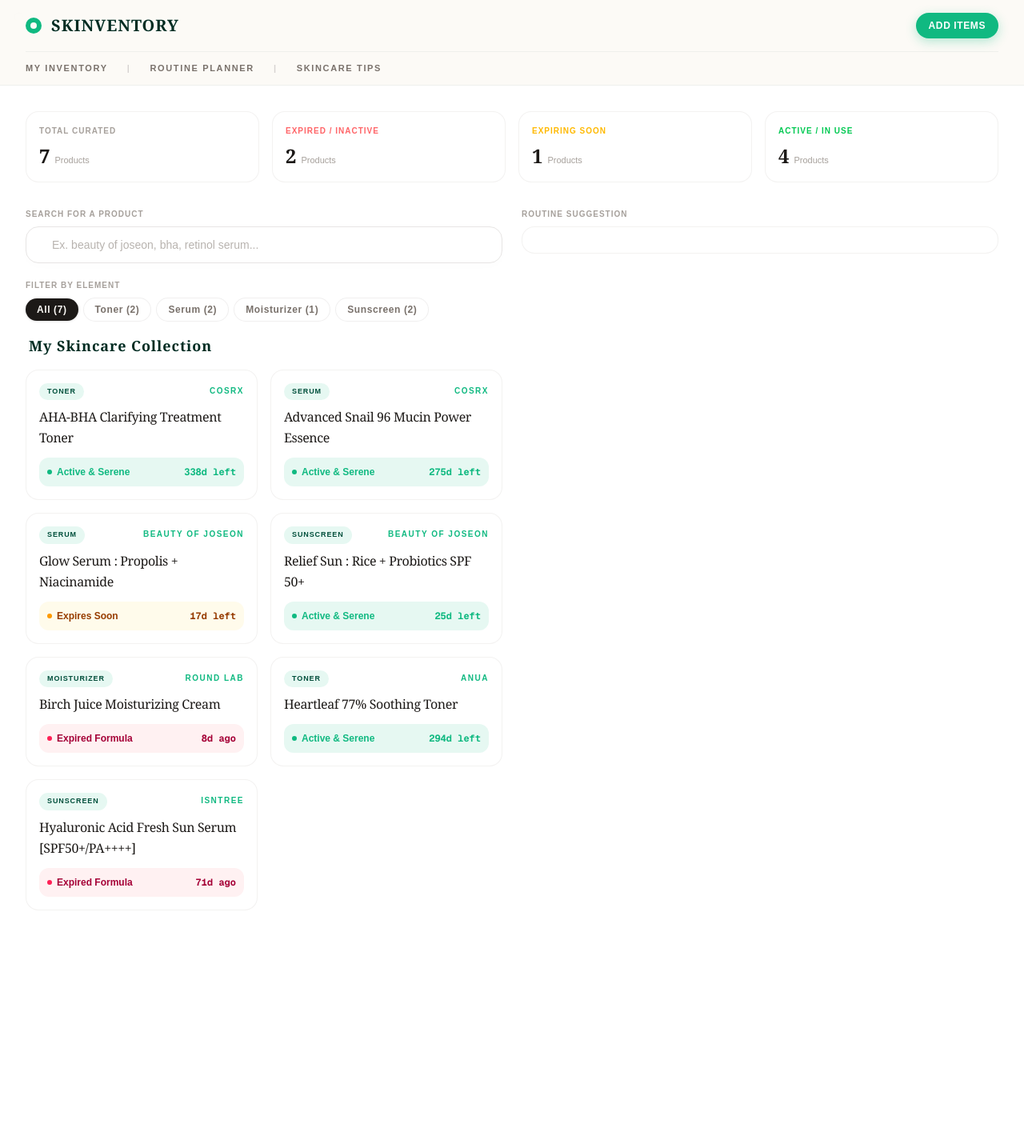
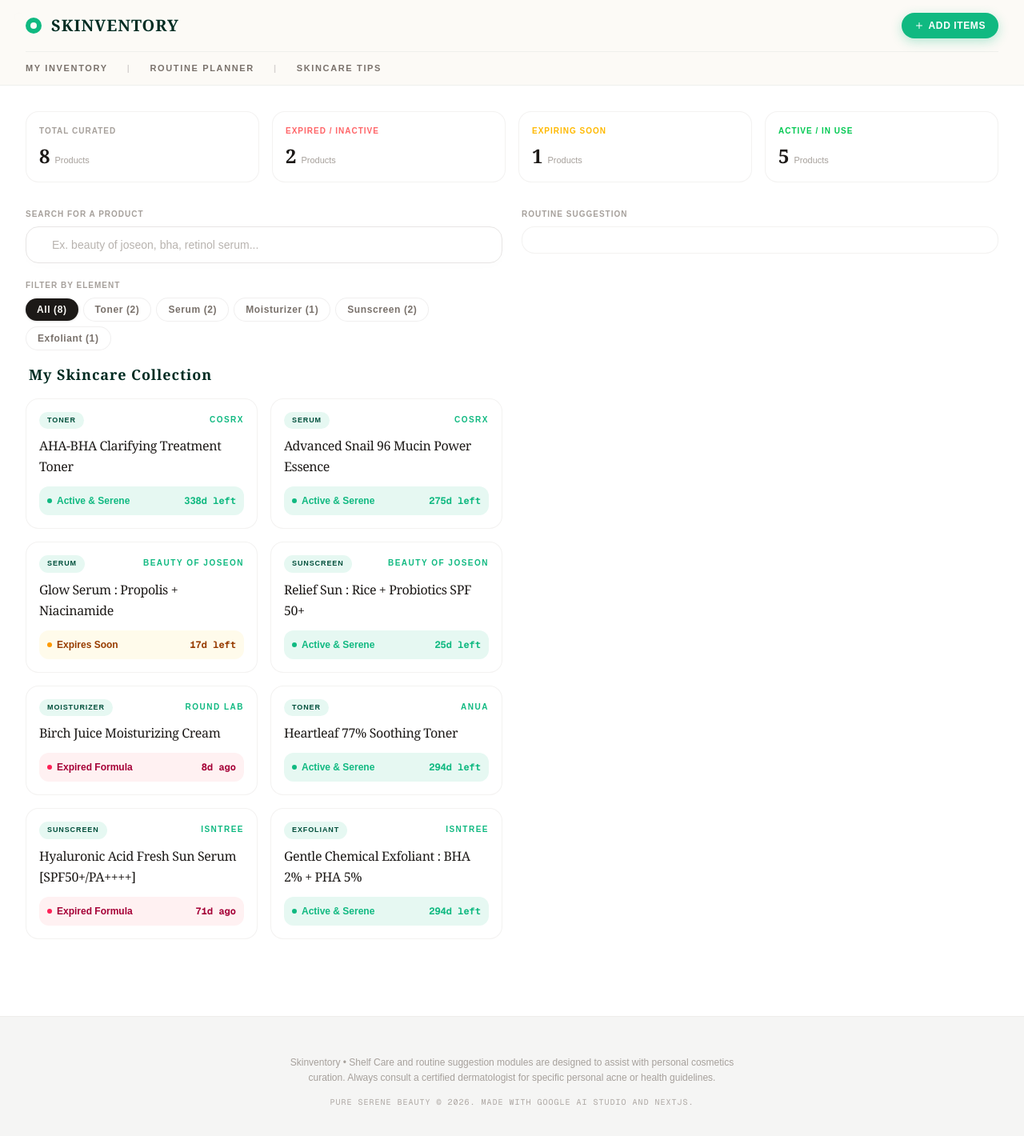
Before and after one commit to faabaf01/skinventory-nextjs, a Next.js app: page / in a window 1280 px wide. Shown: the top 1420 px of the page at 80% size. Before the commit the page ends 1170 px from the top, so only its background shows below. Built offline with nearby package versions, Linux system fonts and the light colour scheme.

Commit message:
add page footer

```diff
--- a/app/page.tsx
+++ b/app/page.tsx
@@ -1,11 +1,12 @@
 "use client";
-import { Search } from "lucide-react";
+import { Plus, Search } from "lucide-react";
 import { ExpiringSoonProduct, SkincareProduct } from "./types";
 import { useState } from "react";
 import StatusCard from "./components/statusCard";
 
 export default function Home() {
   const [searchQuery, setSearchQuery] = useState<string>("");
+  const [showAddForm, setShowAddForm] = useState<boolean>(false);
   const [categoryFilter, setCategoryFilter] = useState<string>("All");
   const products: SkincareProduct[] = [
     {
@@ -91,6 +92,18 @@
       volumeLabel: "100ml",
       notes:
         "Lightweight hydrating sunscreen. Excellent for sensitive skin. No white cast.",
+    },
+    {
+      id: "8",
+      name: "Gentle Chemical Exfoliant : BHA 2% + PHA 5%",
+      brand: "Isntree",
+      category: "Exfoliant",
+      dateOpened: "2025-11-20",
+      paoMonths: 12,
+      expirationDate: "2027-04-18",
+      volumeLabel: "100ml",
+      notes:
+        "Gentle chemical exfoliant. Excellent for sensitive skin. No irritation.",
     },
   ];
 
@@ -179,7 +192,11 @@
               </span>
             </div>
 
-            <button className="px-4 py-2 bg-[#10b981] text-white font-bold rounded-full hover:bg-[#0fa55b] cursor-pointer transition-all text-xs tracking-wider uppercase flex items-center gap-1.5 shadow-[0_4px_14px_rgba(16,185,129,0.3)] hover:shadow-[0_4px_18px_rgba(16,185,129,0.5)] active:scale-95 duration-150">
+            <button
+              className="px-4 py-2 bg-[#10b981] text-white font-bold rounded-full hover:bg-[#0fa55b] cursor-pointer transition-all text-xs tracking-wider uppercase flex items-center gap-1.5 shadow-[0_4px_14px_rgba(16,185,129,0.3)] hover:shadow-[0_4px_18px_rgba(16,185,129,0.5)] active:scale-95 duration-150"
+              onClick={() => setShowAddForm(true)}
+            >
+              <Plus className="w-3 h-3" />
               Add Items
             </button>
           </div>
@@ -220,19 +237,6 @@
             title="Expired / Inactive"
             color="text-red-400"
           />
-          {/* <div className="bg-white border border-stone-200/50 p-4 rounded-2xl flex flex-col justify-between">
-            <span className="text-[10px] uppercase font-bold text-stone-400 tracking-widest">
-              Total Curated
-            </span>
-            <div className="flex items-baseline gap-1.5 mt-2">
-              <span className="text-2xl font-serif font-bold text-stone-900">
-                {products.length}
-              </span>
-              <span className="text-[11px] text-stone-400 font-light">
-                Products
-              </span>
-            </div>
-          </div> */}
           <StatusCard
             products={expiringSoonProducts}
             title="Expiring Soon"
@@ -244,42 +248,6 @@
             color="text-green-500"
           />
         </div>
-        {/* <div className="flex items-baseline gap-1.5 mt-2">
-              <span className="text-2xl font-serif font-bold text-stone-900">
-                {expiredProducts.length}
-              </span>
-              <span className="text-[11px] text-stone-400 font-light">
-                Products
-              </span>
-            </div> */}
-        {/* </div> */}
-        {/* <div className="bg-white border border-stone-200/50 p-4 rounded-2xl flex flex-col justify-between">
-            <span className="text-[10px] uppercase font-bold text-amber-400 tracking-widest">
-              Expiring Soon
-            </span>
-            <div className="flex items-baseline gap-1.5 mt-2">
-              <span className="text-2xl font-serif font-bold text-stone-900">
-                {expiringSoonProducts.length}
-              </span>
-              <span className="text-[11px] text-stone-400 font-light">
-                Formulas
-              </span>
-            </div>
-          </div>
-          <div className="bg-white border border-stone-200/50 p-4 rounded-2xl flex flex-col justify-between">
-            <span className="text-[10px] uppercase font-bold text-green-500 tracking-widest">
-              Active / In Use
-            </span>
-            <div className="flex items-baseline gap-1.5 mt-2">
-              <span className="text-2xl font-serif font-bold text-stone-900">
-                {activeProducts.length}
-              </span>
-              <span className="text-[11px] text-stone-400 font-light">
-                Products
-              </span>
-            </div>
-          </div> */}
-        {/* </div> */}
         {/* <div className="flex flex-col gap-6">
           {criticalNotifications.map(({ product, details }) => (
             <div
@@ -365,39 +333,6 @@
                     </button>
                   );
                 })}
-                {/* <button
-                  onClick={() => setCategoryFilter("Serum")}
-                  className={`px-3.5 py-1.5 rounded-full text-xs font-semibold tracking-wider transition-all cursor-pointer ${
-                    categoryFilter === "Serum"
-                      ? "bg-stone-900 text-[#FCFAF6] shadow-sm"
-                      : "bg-white text-stone-500 border border-stone-200/60 hover:border-stone-400"
-                  }`}
-                >
-                  Serum ({products.filter((p) => p.category === "Serum").length}
-                  )
-                </button>
-                <button
-                  onClick={() => setCategoryFilter("Sunscreen")}
-                  className={`px-3.5 py-1.5 rounded-full text-xs font-semibold tracking-wider transition-all cursor-pointer ${
-                    categoryFilter === "Sunscreen"
-                      ? "bg-stone-900 text-[#FCFAF6] shadow-sm"
-                      : "bg-white text-stone-500 border border-stone-200/60 hover:border-stone-400"
-                  }`}
-                >
-                  Sunscreen (
-                  {products.filter((p) => p.category === "Sunscreen").length})
-                </button>
-                <button
-                  onClick={() => setCategoryFilter("Toner")}
-                  className={`px-3.5 py-1.5 rounded-full text-xs font-semibold tracking-wider transition-all cursor-pointer ${
-                    categoryFilter === "Toner"
-                      ? "bg-stone-900 text-[#FCFAF6] shadow-sm"
-                      : "bg-white text-stone-500 border border-stone-200/60 hover:border-stone-400"
-                  }`}
-                >
-                  Toner ({products.filter((p) => p.category === "Toner").length}
-                  )
-                </button> */}
               </div>
             </div>
 
@@ -435,9 +370,7 @@
                         >
                           {product.name}
                         </h4>
-                        {/* <p className="text-sm text-stone-500 mt-1">
-                        {product.notes}
-                      </p> */}
+
                         <div
                           className={`p-2.5 rounded-xl flex items-center justify-between text-xs ${
                             expirationStatus.status === "Expired"
@@ -492,8 +425,22 @@
             <div className="bg-white border border-stone-200/50 p-4 rounded-2xl"></div>
           </div>
         </div>
-        {/* </div> */}
       </main>
+
+      <footer className="bg-stone-100 border-t border-stone-200/50 mt-16 py-12">
+        <div className="max-w-7xl mx-auto px-4 text-center sm:px-6 lg:px-8 space-y-3">
+          <p className="text-xs text-stone-400 max-w-xl mx-auto leading-relaxed">
+            Skinventory • Shelf Care and routine suggestion modules are designed
+            to assist with personal cosmetics curation. Always consult a
+            certified dermatologist for specific personal acne or health
+            guidelines.
+          </p>
+          <p className="text-[10px] text-stone-400/90 tracking-widest uppercase font-mono">
+            Pure Serene Beauty &copy; 2026. Made with Google AI Studio and
+            NextJS.
+          </p>
+        </div>
+      </footer>
     </>
   );
 }
```
